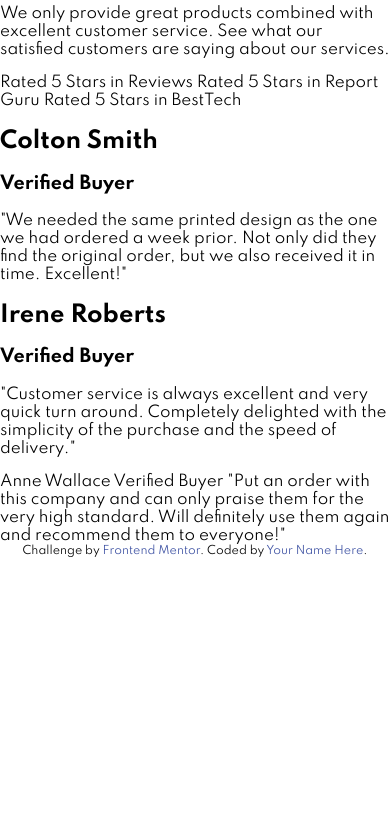
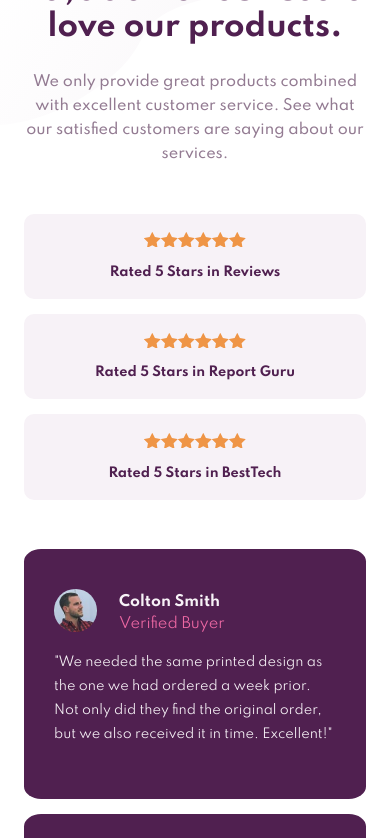
Before and after one commit to DennieCodes/social-proof-section, a plain HTML site: page index.html in a window 390 px wide. Shown: the part 107-945 px from the top of the page. Before the commit the page ends 844 px from the top, so only its background shows below. Drawn offline with Linux system fonts and the light colour scheme.

Commit message:
Added base styling.  Completed mobile layout

```diff
--- a/index.css
+++ b/index.css
@@ -7,6 +7,8 @@ body {
 
   font-size: 15px;
   font-family: "Spartan", sans-serif;
+
+  background: url(./images/bg-pattern-top-mobile.svg) no-repeat;
 }
 
 li {
@@ -26,7 +28,98 @@ a {
   --White: hsl(0, 0%, 100%);
 }
 
+/* Typography */
+h1 {
+  font-size: 1.86rem;
+  color: var(--Very-Dark-Magenta);
+}
+
+h2 {
+  font-size: 0.9rem;
+  color: var(--Light-Grayish-Magenta);
+  margin: 0.33em 0;
+}
+
+h3 {
+  font-size: 0.9rem;
+  color: var(--Soft-Pink);
+  font-weight: 400;
+  margin: 0.33em 0;
+}
+
+.intro p {
+  color: var(--Dark-Grayish-Magenta);
+  line-height: 1.5rem;
+  font-size: 0.9rem;
+  font-weight: 500;
+}
+
+p.rating {
+  color: var(--Very-Dark-Magenta);
+}
+
+.card p {
+  color: var(--Light-Grayish-Magenta);
+  font-size: 0.8rem;
+  line-height: 1.5rem;
+}
+
 /* Layout */
+main {
+  margin: 5.33em 1.6em;
+}
+
+.overview {
+  text-align: center;
+  margin-bottom: 3.33em;
+}
+
+.intro {
+  margin-bottom: 3.2em;
+}
+
+.rating-card {
+  background: var(--Light-Grayish-Magenta);
+  padding: 1.25em 0;
+  margin-bottom: 1em;
+  border-radius: 10px;
+}
+
+.rating-title {
+  color: var(--Very-Dark-Magenta);
+  font-weight: 700;
+  font-size: 0.8rem;
+  margin-bottom: 0;
+}
+
+.rating-stars {
+  display: inline-block;
+  width: 6.799em;
+  height: 1em;
+  background-image: url("./images/icon-star.svg");
+  background-repeat: space no-repeat;
+}
+
+.card {
+  background: var(--Very-Dark-Magenta);
+  padding: 2.66em 2em;
+  border-radius: 5%;
+  margin-bottom: 1em;
+}
+
+.card-header {
+  display: flex;
+}
+
+.card img {
+  height: 2.66rem;
+  width: 2.66rem;
+  border-radius: 50%;
+}
+
+.identity {
+  margin-left: 1.5em;
+}
 
 /* Attribution */
 
--- a/index.html
+++ b/index.html
@@ -18,8 +18,8 @@
   </head>
   <body>
     <main>
-      <div>
-        <div>
+      <section class="overview">
+        <div class="intro">
           <h1>10,000+ of our users love our products.</h1>
           <p>
             We only provide great products combined with excellent customer
@@ -28,16 +28,36 @@
           </p>
         </div>
 
-        <div>
-          Rated 5 Stars in Reviews Rated 5 Stars in Report Guru Rated 5 Stars in
-          BestTech
+        <div class="rating-section">
+          <div class="rating-card">
+            <span class="rating-stars"></span>
+
+            <p class="rating-title">Rated 5 Stars in Reviews</p>
+          </div>
+
+          <div class="rating-card">
+            <span class="rating-stars"></span>
+            <p class="rating-title">Rated 5 Stars in Report Guru</p>
+          </div>
+
+          <div class="rating-card">
+            <span class="rating-stars"></span>
+            <p class="rating-title">Rated 5 Stars in BestTech</p>
           </div>
         </div>
+      </section>
 
-      <div>
-        <div>
+      <section class="testimonials">
+        <div class="card">
+          <header class="card-header">
+            <img src="./images/image-colton.jpg" alt="Colton" />
+
+            <div class="identity">
               <h2>Colton Smith</h2>
               <h3>Verified Buyer</h3>
+            </div>
+          </header>
+
           <p>
             "We needed the same printed design as the one we had ordered a week
             prior. Not only did they find the original order, but we also
@@ -45,9 +65,15 @@
           </p>
         </div>
 
-        <div>
+        <div class="card">
+          <header class="card-header">
+            <img src="./images/image-irene.jpg" alt="Colton" />
+
+            <div class="identity">
               <h2>Irene Roberts</h2>
               <h3>Verified Buyer</h3>
+            </div>
+          </header>
           <p>
             "Customer service is always excellent and very quick turn around.
             Completely delighted with the simplicity of the purchase and the
@@ -55,12 +81,21 @@
           </p>
         </div>
 
-        <div>
-          Anne Wallace Verified Buyer "Put an order with this company and can
-          only praise them for the very high standard. Will definitely use them
-          again and recommend them to everyone!"
+        <div class="card">
+          <header class="card-header">
+            <img src="./images/image-anne.jpg" alt="Colton" />
+            <div class="identity">
+              <h2>Anne Wallace</h2>
+              <h3>Verified Buyer</h3>
             </div>
+          </header>
+          <p>
+            "Put an order with this company and can only praise them for the
+            very high standard. Will definitely use them again and recommend
+            them to everyone!"
+          </p>
         </div>
+      </section>
     </main>
 
     <div class="attribution">
```
Lines whose indentation alone changed are shown as unchanged.
